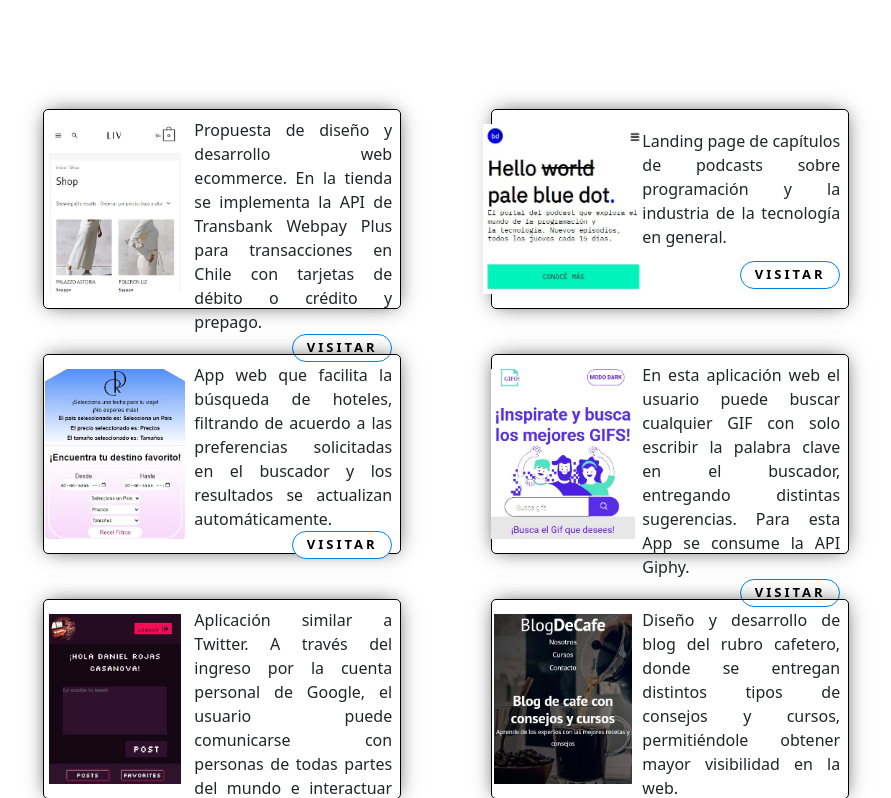
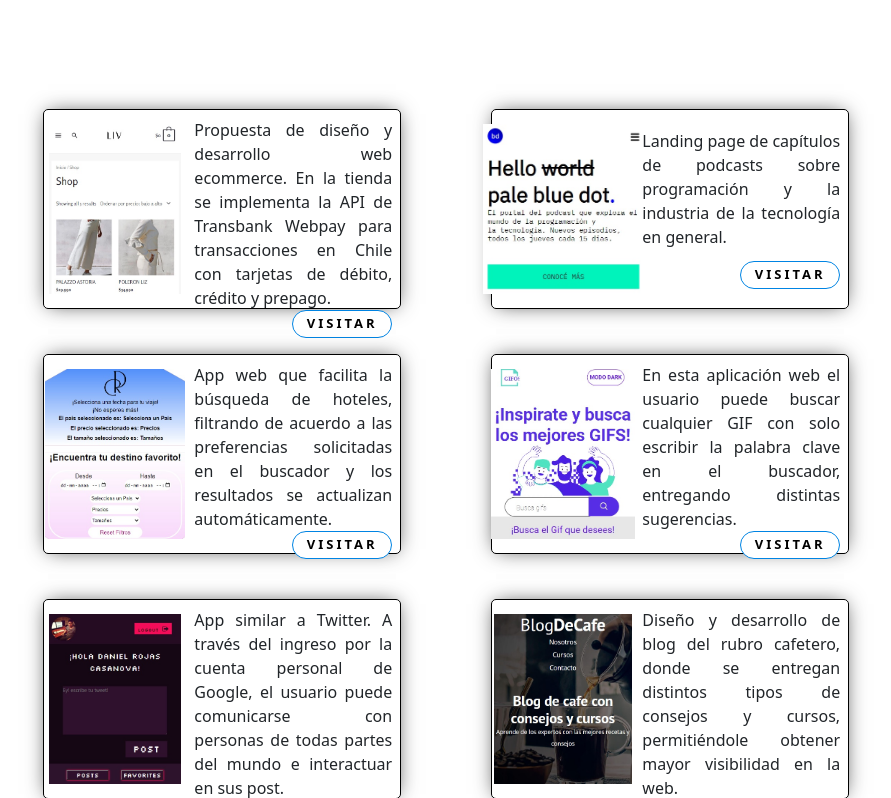
Before and after one commit to cassnova/my-portfolio, a React (Create React App) app: page / in a window 1280 px wide. Shown: the part 1722-2520 px from the top of the page, without its empty margins (194-1085 px from the left). Built offline with nearby package versions, Linux system fonts and the light colour scheme.

Commit message:
adding some fixes

```diff
--- a/src/bd.js
+++ b/src/bd.js
@@ -3,7 +3,7 @@ const Data = [
         title: 'LIV STUDIO',
         photo: './photolivstudio.jpg',
         link: 'https://livstudio.cl',
-        description: 'Propuesta de diseño y desarrollo web ecommerce. En la tienda se implementa la API de Transbank Webpay Plus para transacciones en Chile con tarjetas de débito o crédito y prepago. '
+        description: 'Propuesta de diseño y desarrollo web ecommerce. En la tienda se implementa la API de Transbank Webpay para transacciones en Chile con tarjetas de débito, crédito y prepago. '
     },
     {
         title: 'Podcasts',
@@ -21,13 +21,13 @@ const Data = [
         title: 'Gifos',
         photo: './photogifos.jpg',
         link: 'https://gifos-drc.netlify.app/',
-        description: 'En esta aplicación web el usuario puede buscar cualquier GIF con solo escribir la palabra clave en el buscador, entregando distintas sugerencias. Para esta App se consume la API Giphy.'
+        description: 'En esta aplicación web el usuario puede buscar cualquier GIF con solo escribir la palabra clave en el buscador, entregando distintas sugerencias.'
     },
     {
         title: 'Twitter',
         photo: './photodevunited.jpg',
         link: 'https://proyecto-prueba-5c922.web.app/',
-        description: 'Aplicación similar a Twitter. A través del ingreso por la cuenta personal de Google, el usuario puede comunicarse con personas de todas partes del mundo e interactuar en sus post.'
+        description: 'App similar a Twitter. A través del ingreso por la cuenta personal de Google, el usuario puede comunicarse con personas de todas partes del mundo e interactuar en sus post.'
     },
     {
         title: 'Blog Cafe',
--- a/src/components/AboutMe/About.css
+++ b/src/components/AboutMe/About.css
@@ -7,6 +7,7 @@
     height: 100vh;
     width: 100%;
     margin: 0;
+    margin-bottom: 200px;
 }
 
 .sec-container h2 {
```
